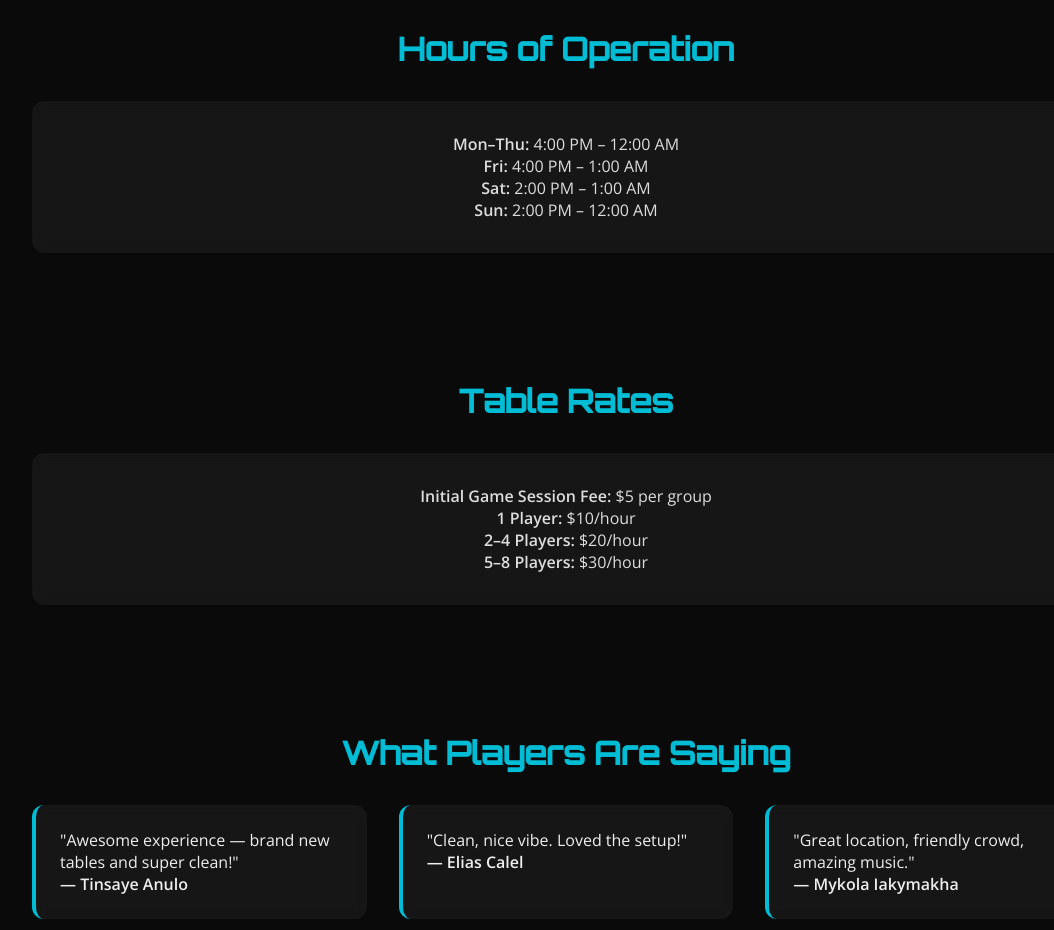
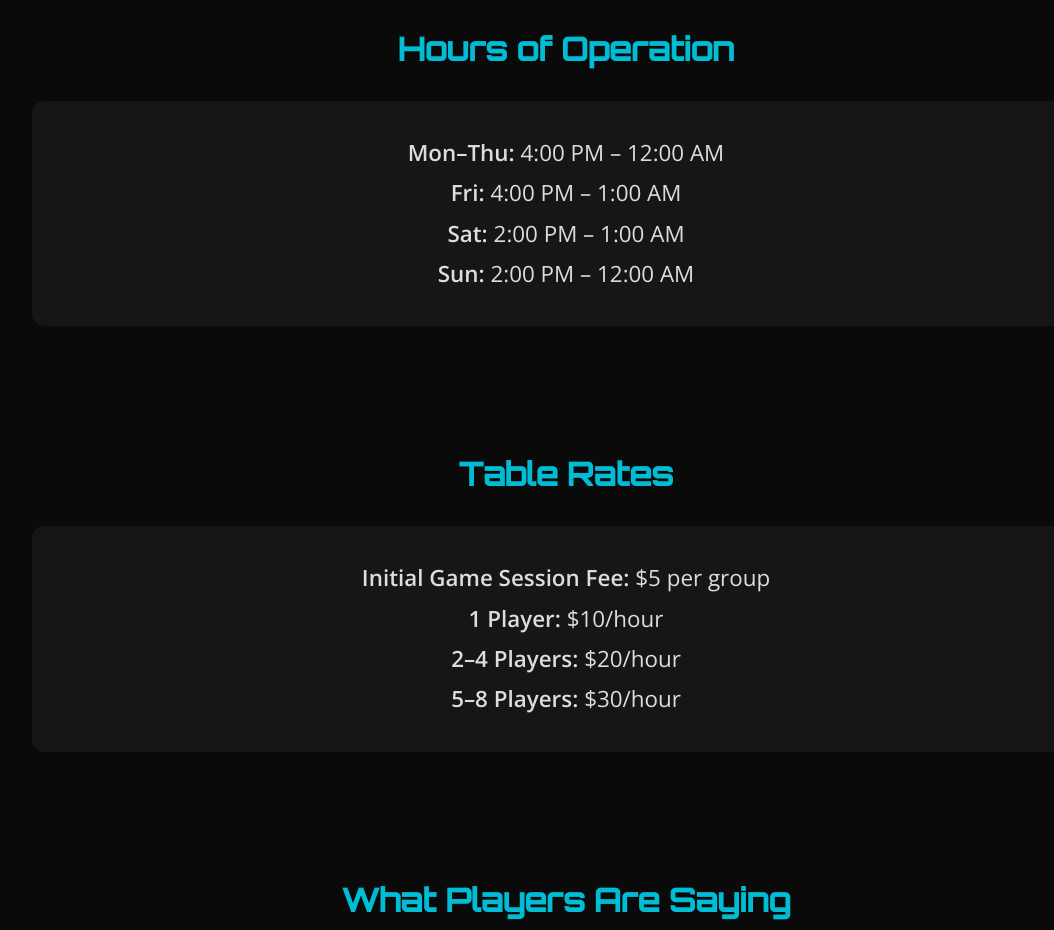
Before and after one commit to Shaun-B-Kassa/momentum-billiards, a website: page index.html in a window 1280 px wide. Shown: the part 1020-1950 px from the top of the page, without its empty margins (74-1128 px from the left). Drawn offline with nearby package versions, Linux system fonts and the light colour scheme.

Commit message:
Updated styles for Rates and Hours sections

```diff
--- a/styles.css
+++ b/styles.css
@@ -152,6 +152,28 @@ h2 {
   color: #00bcd4;
 }
 
+/* Glass Card */
+.glass-card {
+  background: rgba(255,255,255,0.05);
+  backdrop-filter: blur(8px);
+  border-radius: 12px;
+  padding: 2rem;
+  margin-top: 1rem;
+  color: #ddd;
+}
+
+/* Larger Font for Hours & Rates */
+.glass-card p {
+  font-size: 1.25rem;
+  line-height: 1.8;
+}
+
+@media (min-width: 768px) {
+  .glass-card p {
+    font-size: 1.4rem;
+  }
+}
+
 /* Reviews */
 .reviews-container {
   display: grid;
@@ -209,16 +231,6 @@ h2 {
   background: #00acc1;
 }
 
-/* Glass Card */
-.glass-card {
-  background: rgba(255,255,255,0.05);
-  backdrop-filter: blur(8px);
-  border-radius: 12px;
-  padding: 2rem;
-  margin-top: 1rem;
-  color: #ddd;
-}
-
 /* Map */
 .map-container iframe {
   width: 100%;
```
